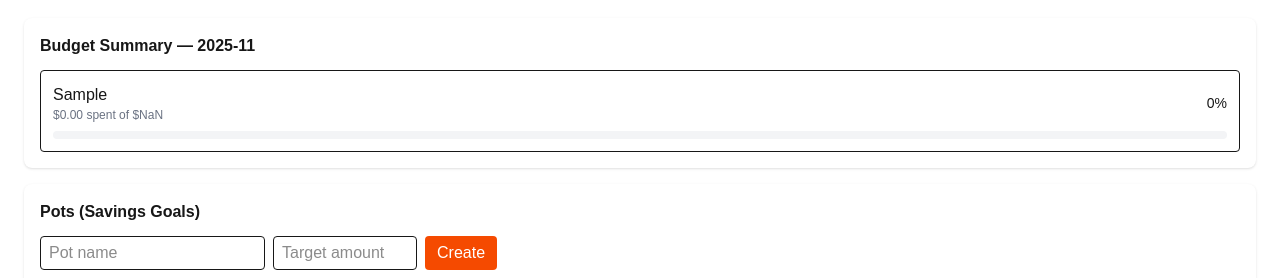
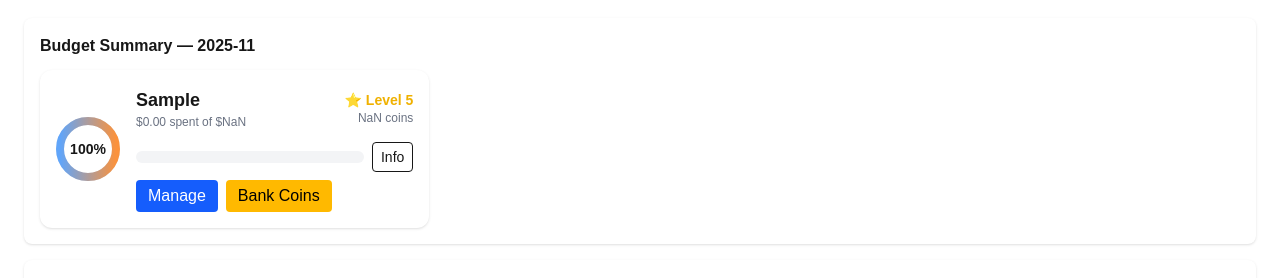
Before and after one commit to lazyboxDude/Household_App_byStonies, a Next.js app: page /expenses in a window 1280 px wide. Both pictures are taken after typing "Sample", "Sample" into the empty fields and a click on the button "Add Budget". Shown: the part 453-731 px from the top of the page. Built offline with nearby package versions, Linux system fonts and the light colour scheme; no server answers.

Commit message:
feat(ui): gamified budget UI  progress rings, levels, coins

```diff
--- a/app/expenses/page.tsx
+++ b/app/expenses/page.tsx
@@ -349,21 +349,72 @@ export default function ExpensesPage() {
           <div className="bg-white dark:bg-gray-800 rounded-lg shadow p-4 mt-4">
             <h2 className="font-semibold mb-3">Budget Summary — {selectedMonth}</h2>
               {budgets.length === 0 && <p className="text-sm text-gray-500">No budgets to summarize. Add budgets to track spending.</p>}
-            <div className="space-y-3">
+              <div className="grid grid-cols-1 sm:grid-cols-2 lg:grid-cols-3 gap-4">
                 {budgets.map(b => {
                   const spent = summaryCache[b.category]?.spent || 0;
                   const pct = b.amount > 0 ? Math.min(100, Math.round((spent / b.amount) * 100)) : 0;
+                  // health is inverse of pct (more health = more under budget)
+                  const health = Math.max(0, Math.min(100, 100 - pct));
+                  const level = Math.max(1, Math.ceil(health / 20));
+                  const coins = Math.max(0, Math.round((Math.max(0, b.amount - spent))));
+
+                  const ringSize = 64;
+                  const stroke = 8;
+                  const radius = (ringSize - stroke) / 2;
+                  const circumference = 2 * Math.PI * radius;
+                  const progress = Math.min(100, Math.max(0, 100 - pct));
+                  const dashoffset = circumference - (progress / 100) * circumference;
+
                   return (
-                  <div key={b.id} className="border rounded p-3">
-                    <div className="flex justify-between items-center">
+                    <div key={b.id} className="bg-white dark:bg-gray-800 rounded-xl shadow p-4 hover:scale-[1.01] transition-transform">
+                      <div className="flex items-center gap-4">
+                        <div style={{ width: ringSize, height: ringSize, position: 'relative' }}>
+                          <svg width={ringSize} height={ringSize} viewBox={`0 0 ${ringSize} ${ringSize}`}>
+                            <defs>
+                              <linearGradient id={`g-${b.id}`} x1="0%" x2="100%">
+                                <stop offset="0%" stopColor="#60a5fa" />
+                                <stop offset="100%" stopColor="#fb923c" />
+                              </linearGradient>
+                            </defs>
+                            <g transform={`translate(${ringSize/2}, ${ringSize/2})`}>
+                              <circle r={radius} stroke="#e6e9ee" strokeWidth={stroke} fill="none" />
+                              <circle r={radius} stroke={`url(#g-${b.id})`} strokeWidth={stroke} fill="none"
+                                strokeLinecap="round"
+                                strokeDasharray={`${circumference} ${circumference}`}
+                                strokeDashoffset={dashoffset}
+                                style={{ transition: 'stroke-dashoffset 600ms ease' }}
+                              />
+                            </g>
+                          </svg>
+                          <div style={{ position: 'absolute', left: 0, top: 0, width: ringSize, height: ringSize }} className="flex items-center justify-center">
+                            <div className="text-sm font-semibold">{Math.round(progress)}%</div>
+                          </div>
+                        </div>
+
+                        <div className="flex-1">
+                          <div className="flex items-center justify-between">
                             <div>
-                        <div className="font-medium">{b.category}</div>
+                              <div className="font-semibold text-lg">{b.category}</div>
                               <div className="text-xs text-gray-500">${spent.toFixed(2)} spent of ${b.amount.toFixed(2)}</div>
                             </div>
-                      <div className="text-sm font-medium">{pct}%</div>
+                            <div className="text-right">
+                              <div className="text-sm text-yellow-500 font-semibold">⭐ Level {level}</div>
+                              <div className="text-xs text-gray-500">{coins} coins</div>
                             </div>
-                    <div className="w-full bg-gray-100 h-2 rounded mt-2 overflow-hidden">
-                      <div style={{ width: `${pct}%`, height: '100%', backgroundColor: pct > 80 ? '#f87171' : '#fb923c' }} />
+                          </div>
+
+                          <div className="mt-3 flex items-center gap-2">
+                            <div className="flex-1 h-3 rounded-full bg-gray-100 overflow-hidden">
+                              <div style={{ width: `${pct}%`, height: '100%', background: pct > 90 ? '#ef4444' : '#fb923c', transition: 'width 600ms ease' }} />
+                            </div>
+                            <button onClick={() => showToast(`${b.category}: ${Math.round(health)}% healthy — Level ${level}`, 'info')} className="px-2 py-1 bg-white rounded border text-sm">Info</button>
+                          </div>
+
+                          <div className="mt-2 flex items-center gap-2">
+                            <button onClick={() => { editBudget(b.id); showToast('Edited budget', 'success'); }} className="px-3 py-1 bg-blue-600 text-white rounded">Manage</button>
+                            <button onClick={() => { /* quick reward: add to pot as coins placeholder */ showToast(`Saved ${coins} coins to your wallet!`, 'success'); }} className="px-3 py-1 bg-amber-400 text-black rounded">Bank Coins</button>
+                          </div>
+                        </div>
                       </div>
                     </div>
                   );
```
Lines whose indentation alone changed are shown as unchanged.
